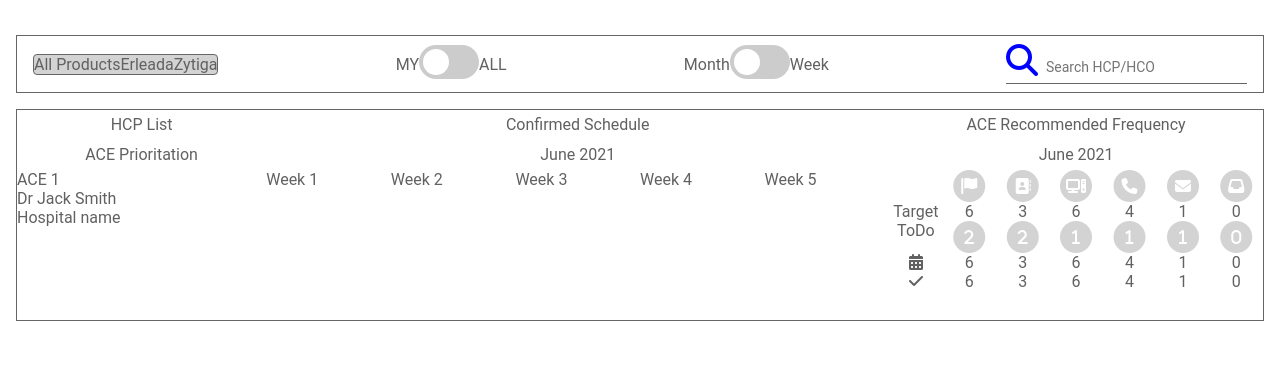
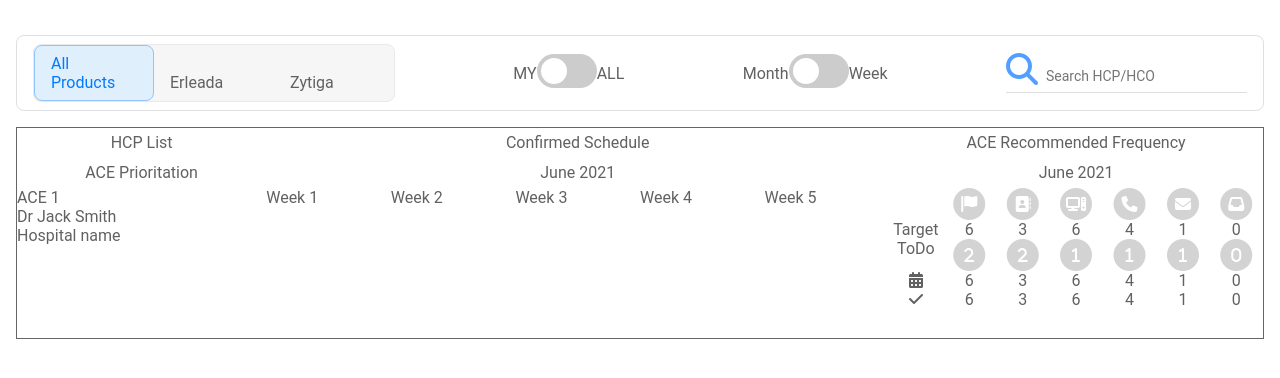
Before and after one commit to Gxerxes/angular-leon-calendar, an Angular app: page / in a window 1280 px wide. Shown: the top 378 px of the page. Built offline with nearby package versions, Linux system fonts and the light colour scheme.

Commit message:
2 files modified

```diff
--- a/src/app/product-list/product-list.component.css
+++ b/src/app/product-list/product-list.component.css
@@ -5,28 +5,38 @@ input {
 }
 
 .search-container {
-  border-bottom: 1px solid #666;
+  border-bottom: 1px solid #dedfe0;
 }
 
 .fa-magnifying-glass {
-  color: blue;
+  color: #539fff;
 }
 
 .tabs {
-  border: 1px solid #666;
-  border-radius: 4px;
-  background-color: lightgray;
+  border: 1px solid #e9e9e9;
+  border-radius: 8px;
+  background-color: #f6f6f6;
 }
 
-.tabs div {
+.tabs .tab {
+  padding: 8px 16px;
+  width: 120px;
   display: inline-block;
+}
+
+.tab-selected {
+  background-color: #dfeffc;
+  color: #017aff;
+  border: 1px solid #93c3fd;
+  border-radius: 8px;
 }
 
 .top-bar {
   display: flex;
   align-items: center;
   justify-content: space-between;
-  border: 1px solid #666;
+  border: 1px solid #dedfe0;
+  border-radius: 8px;
   padding: 8px 16px;
 }
 
--- a/src/app/product-list/product-list.component.html
+++ b/src/app/product-list/product-list.component.html
@@ -1,9 +1,9 @@
 <div class="all-container">
   <div class="top-bar">
     <div class="tabs">
-      <div>All Products</div>
-      <div>Erleada</div>
-      <div>Zytiga</div>
+      <div class="tab tab-selected">All Products</div>
+      <div class="tab">Erleada</div>
+      <div class="tab">Zytiga</div>
     </div>
     <div class="toggle-container">
       <span>MY</span>
```
